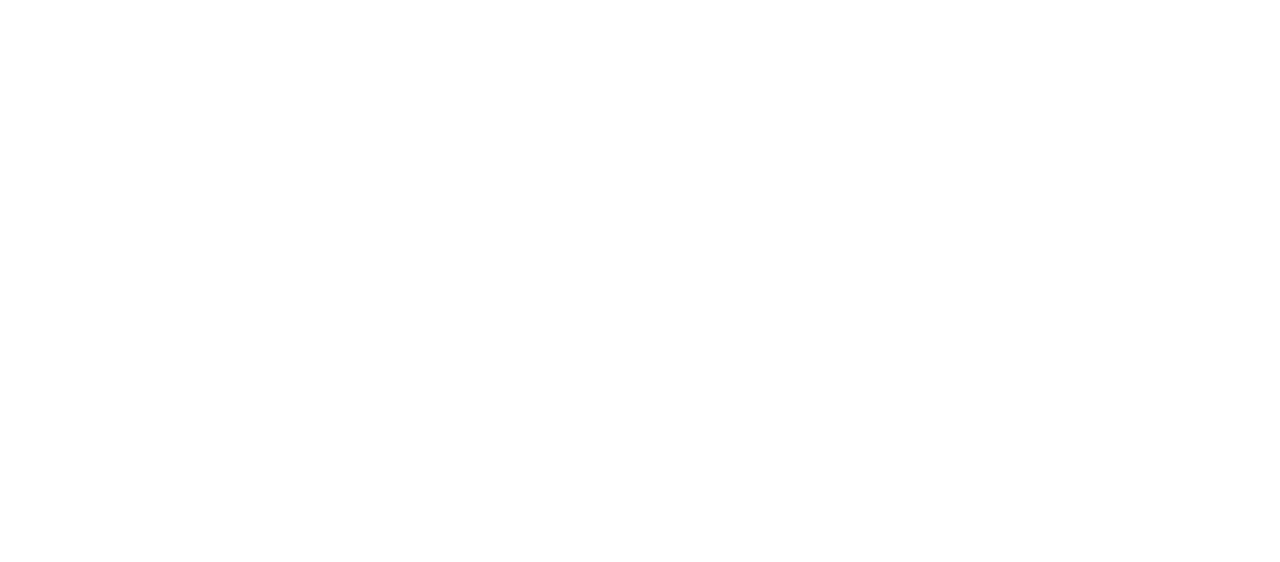
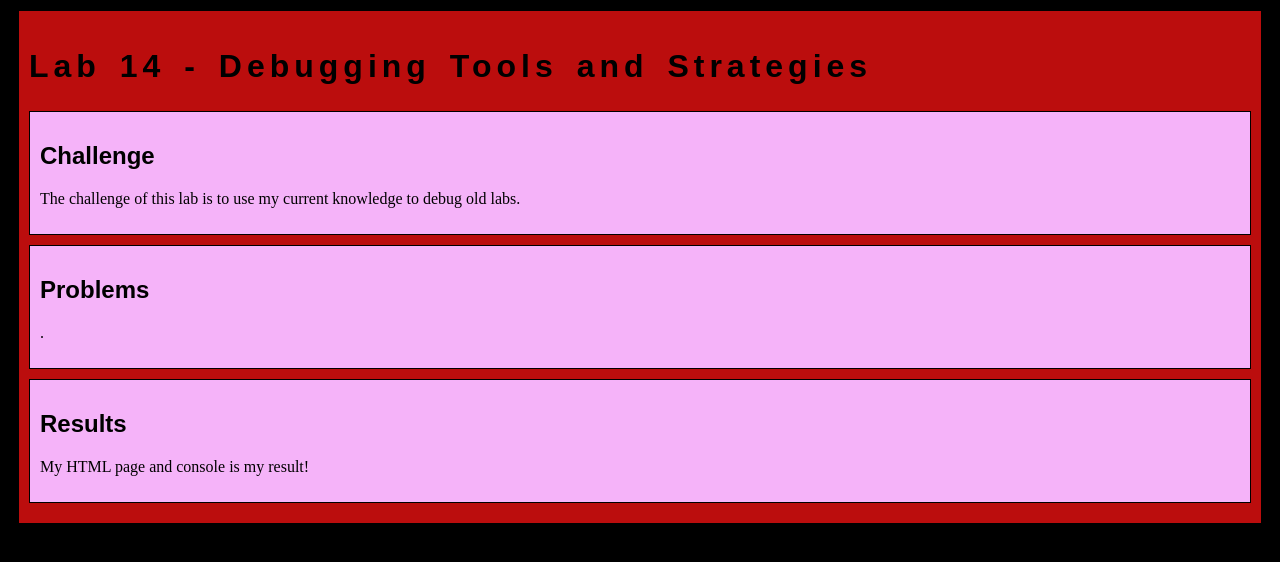
Before and after one commit to samon3lla/art101, a plain HTML site: page lab 14/index.html in a window 1280 px wide. Drawn offline with nearby package versions, Linux system fonts and the light colour scheme.

Commit message:
lab 14 + img upload
lab 14 + img upload + possible lab 3 bug fix

```diff
--- a/lab 14/css/index.css
+++ b/lab 14/css/index.css
@@ -0,0 +1,36 @@
+/* we can use a single css file to style all the files in our wwebsite */
+
+/* you can pick your own background colors, text colors, and fonts */
+
+/* we can select an html element tag, in this case "body" will apply to the whole document */
+body {
+    background-color: #000000;
+  }
+
+  /* we can have rules apply to multiple elements at the same time with commas */
+  h1,h2,h3 {
+    font-family: sans-serif;
+  }
+
+  /* and we can have rules that overlap other rules, both take effect */
+  h1 {
+    letter-spacing: 5px;
+    word-spacing: 5px;
+    font-size: 200%;
+  }
+
+  /* the hashtag in a CSS selector selects an element by id, e.g., id="content" */
+  #content {
+    margin: 10px;
+    padding: 10px;
+    border: solid 1px #000000;
+    background-color: #bb0d0d;
+  }
+
+  /* the period in a CSS selector selects an element by class, e.g., class="minor-section" */
+  .minor-section {
+    padding: 10px;
+    margin-bottom: 10px;
+    border: solid 1px #000000;
+    background-color: #f5b3f9;
+  }
--- a/lab 14/index.html
+++ b/lab 14/index.html
@@ -0,0 +1,44 @@
+<!DOCTYPE html>
+<html lang="en">
+<head>
+	<!-- This title is used for tabs and bookmarks -->
+	<title>Lab 14 - Debugging Tools and Strategies</title>
+
+  	<meta charset="UTF-8" />
+  	<meta name="viewport" content="width=device-width, initial-scale=1.0" />
+
+	<link rel="stylesheet" type="text/css" href="../css/site.css">
+	<link rel="stylesheet" type="text/css" href="css/index.css">
+
+	<!-- Link to javascript file - DEFER waits until all elements are rendered -->
+    <script src="https://code.jquery.com/jquery-3.7.1.min.js"></script>
+    <script src="js/lab13.js" defer></script>
+
+</head>
+<body>
+
+	<!-- Style this page by changing the CSS in ../css/site.css or css/lab.css -->
+	<div id="content">
+		<section>
+			<h1>Lab 14 - Debugging Tools and Strategies</h1>
+			<div class="minor-section">
+					<h2>Challenge</h2>
+					<p>The challenge of this lab is to use my current knowledge to debug old labs.</p>
+			</div>
+
+			<div class="minor-section">
+					<h2>Problems</h2>
+					<p> .</p>
+			</div>
+
+			<div class="minor-section">
+					<h2>Results</h2>
+                    <p>My HTML page and console is my result!</p>
+                        <div id="output">
+                            <script type="text/javascript" src="./js/lab13.js"></script>
+                        </div>
+                    </div>
+             </div>
+	</div>
+</body>
+</html>
```
Also changed, not shown: lab3/index.html (+1 -1 lines), lab3/img/lab3-filestructure-try2.png (added), lab3/img/lab3-git-try2.png (added), lab4/img/lab4-psuedotask-try2.png (added), lab4/img/lab4-task3-try2.png (added), lab4/img/sc-githubpage-lab4-try2.png (added), lab4/img/screenshot-website-lab4.png (added), 5 other files.
